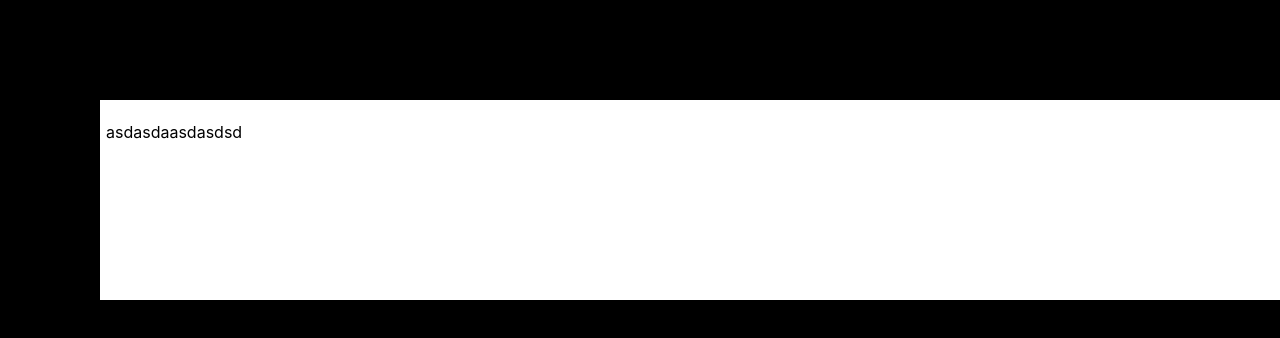
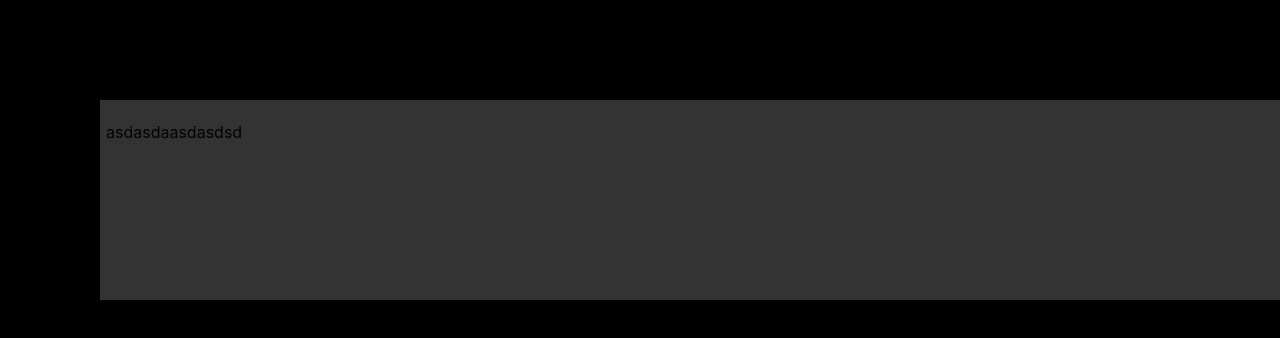
Before and after one commit to WilliamChou06/resizer-react, a React (Create React App) app: page / in a window 1280 px wide. Shown: the top 338 px of the page. Built offline with nearby package versions, Linux system fonts and the light colour scheme.

Commit message:
Add background prop and fix handle background color

```diff
--- a/src/components/App.tsx
+++ b/src/components/App.tsx
@@ -5,7 +5,7 @@ const App = () => {
   return (
     // Quick test no styled-components
     <div style={{padding: 100, }}>
-      <Resizable>
+      <Resizable background="#333">
         <p>asdasdaasdasdsd</p>
         {/* <div style={{ width: 400, background: 'blue', height: 200 }}></div> */}
       </Resizable>
--- a/src/components/Resizable.tsx
+++ b/src/components/Resizable.tsx
@@ -4,7 +4,8 @@ import ResizingHandles from './ResizingHandles';
 
 interface Props {
   width?: number,
-  height?: number
+  height?: number,
+  background?: string
 }
 interface State {
   style: Style
@@ -221,8 +222,9 @@ class Resizable extends Component<Props, State> {
         height={this.state.style.height && this.state.style.height + 'px'}
         top={this.state.style.top + 'px'}
         left={this.state.style.left + 'px'}
+        background={this.props.background}
       >
-        <ResizingHandles>{this.props.children}</ResizingHandles>
+        <ResizingHandles background={this.props.background}>{this.props.children}</ResizingHandles>
       </StyledResizableDiv>
     );
   }
--- a/src/components/ResizingHandles.tsx
+++ b/src/components/ResizingHandles.tsx
@@ -13,14 +13,14 @@ import { ResizableContent } from '../styles/Resizable';
 
 const ResizingHandles = (props) => (
   <>
-    <TopHandle id="top" />
-    <RightHandle id="right" />
-    <BottomHandle id="bottom" />
-    <LeftHandle id="left" />
-    <TopLeftHandle id="top-left" />
-    <TopRightHandle id="top-right" />
-    <BottomLeftHandle id="bottom-left" />
-    <BottomRightHandle id="bottom-right" />
+    <TopHandle className="handle" id="top" />
+    <RightHandle className="handle" id="right" />
+    <BottomHandle className="handle" id="bottom" />
+    <LeftHandle className="handle" id="left" />
+    <TopLeftHandle className="handle" id="top-left" />
+    <TopRightHandle className="handle" id="top-right" />
+    <BottomLeftHandle className="handle" id="bottom-left" />
+    <BottomRightHandle className="handle" id="bottom-right" />
     <ResizableContent>{props.children}</ResizableContent>
   </>
 );
--- a/src/styles/Resizable.ts
+++ b/src/styles/Resizable.ts
@@ -5,7 +5,7 @@ export const StyledResizableDiv = styled.div`
   height: ${props => props.height || 120} !important;
   left: ${props => props.left || 0} !important;
   top: ${props => props.top || 0} !important;
-  background: white;
+  background: ${props => props.background || 'white'} !important;
   position: absolute;
   user-select: none;
   overflow: hidden;
@@ -13,6 +13,10 @@ export const StyledResizableDiv = styled.div`
   -khtml-user-select: none;
   -webkit-user-select: none;
   -o-user-select: none;
+
+  .handle {
+    background: ${props => props.background || 'white'} !important;
+  }
 `;
 
 export const ResizableContent = styled.div`
```
